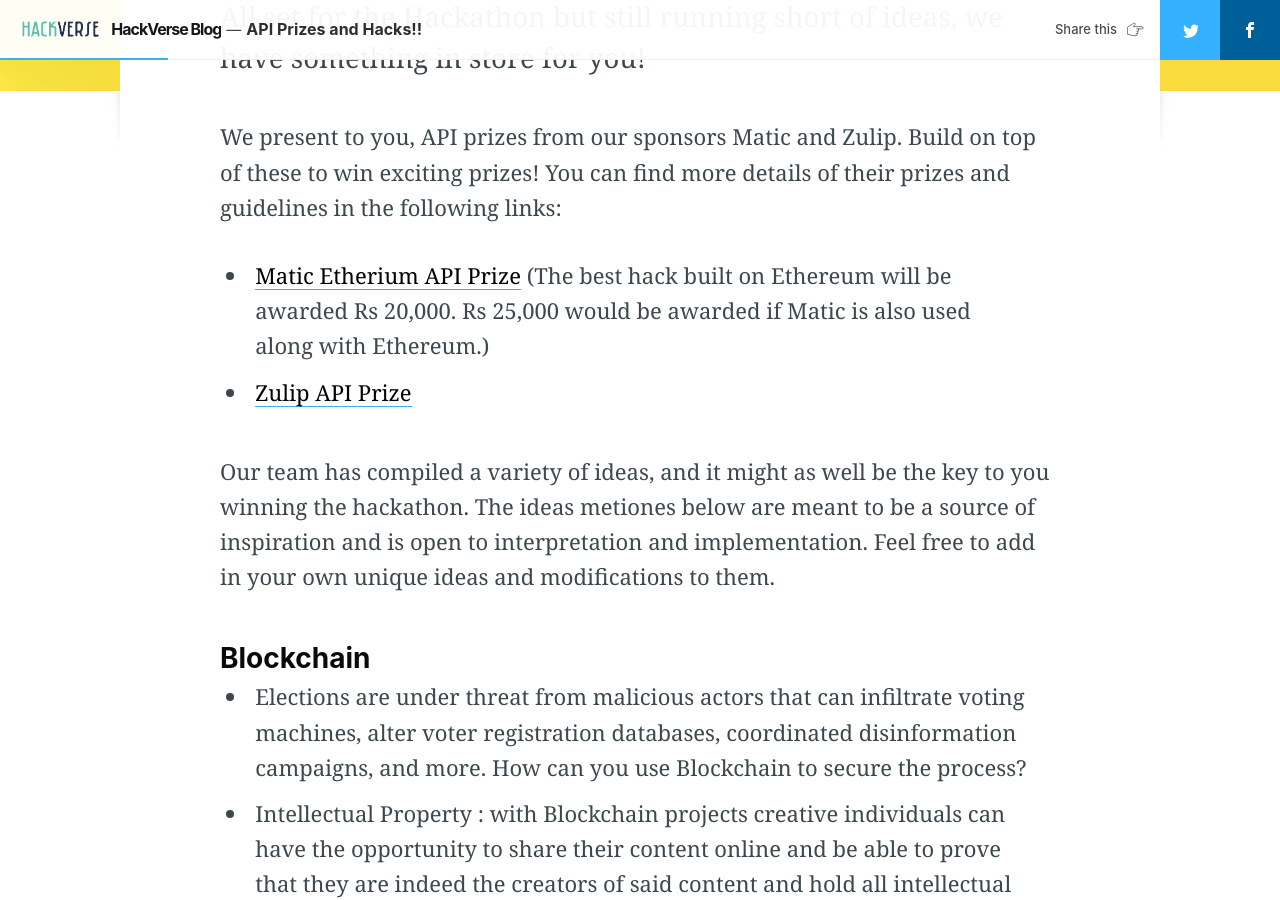
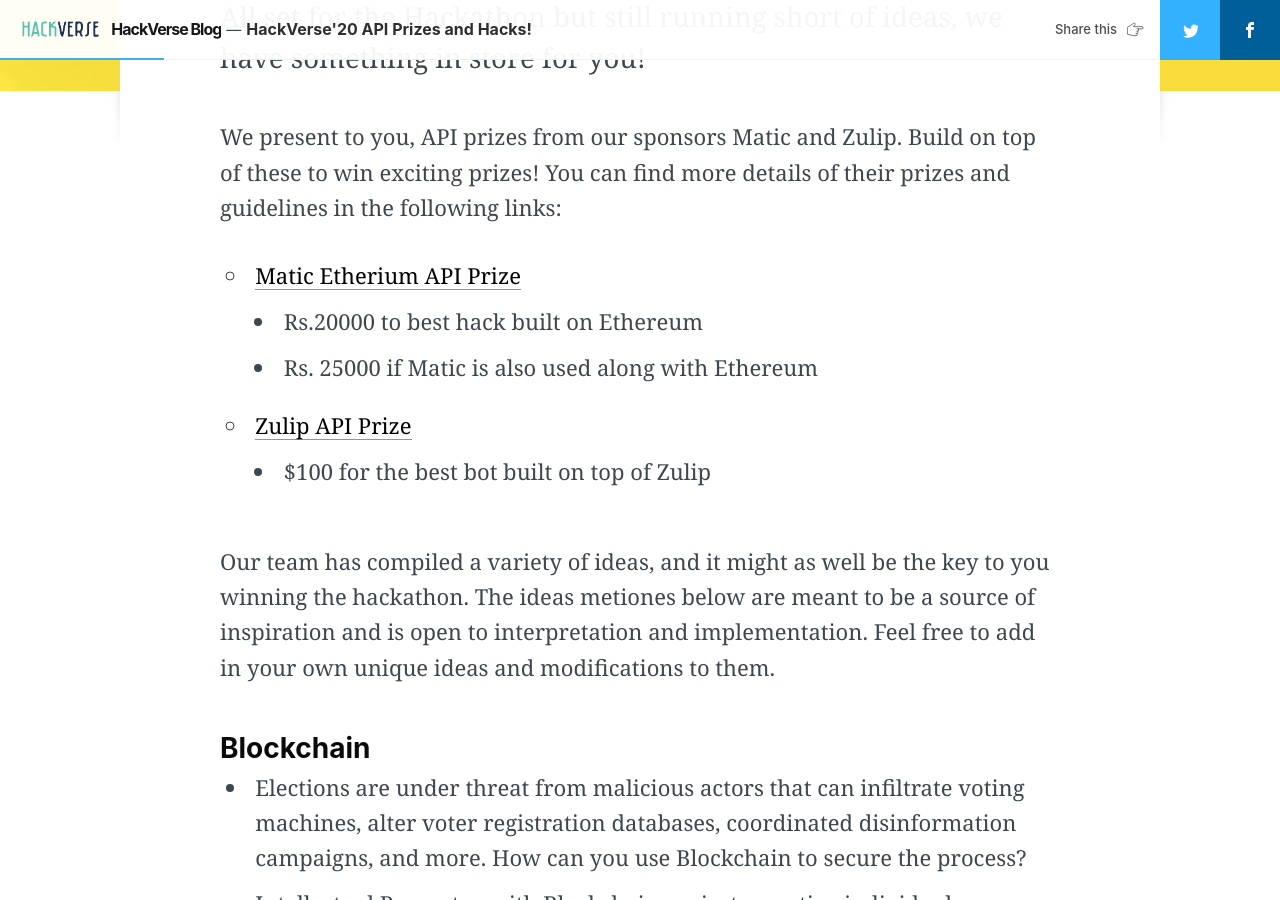
Before and after one commit to HackVerse/blog, a Jekyll site: the page built from _posts/2020-01-20-hacks.md, in a window 1280 px wide and 900 px high, scrolled down 971 px. Built offline with Jekyll 4.4.1, drawn with Linux system fonts in a browser that asks for light colours; nearby versions of some CDN libraries; comment, search, counter and statistics services are not loaded; some of the changed text lies outside the part shown.

Commit message:
minor content changes

```diff
--- a/_posts/2020-01-20-hacks.md
+++ b/_posts/2020-01-20-hacks.md
@@ -3,7 +3,7 @@ layout: post
 current: post
 cover:  assets/images/ideas.jpg
 navigation: True
-title: API Prizes and Hacks!!
+title: HackVerse'20 API Prizes and Hacks!
 date: 2020-01-19 10:00:00
 tags: [hackverse]
 class: post-template
@@ -18,9 +18,17 @@ All set for the Hackathon but still running short of ideas, we have something in
 
 We present to you, API prizes from our sponsors Matic and Zulip. Build on top of these to win exciting prizes! You can find more details of their prizes and guidelines in the following links:
 
-- [Matic Etherium API Prize](https://paper.dropbox.com/doc/Matic-Ethereum-Track-Prize-FToXnL0x0THdKv7C3PaT9) (The best hack built on Ethereum will be awarded Rs 20,000. Rs 25,000 would be awarded if Matic is also used along with Ethereum.)
-- [Zulip API Prize](https://paper.dropbox.com/doc/Zulip-Bot-Prize-vZuqxEnsfhEReqKucdlfB)
-
+<ul style="list-style-type: circle;">
+    <li> <a href="https://paper.dropbox.com/doc/Matic-Ethereum-Track-Prize-FToXnL0x0THdKv7C3PaT9">Matic Etherium API Prize</a> </li>
+    <ul>
+        <li>Rs.20000 to best hack built on Ethereum </li>
+        <li>Rs. 25000 if Matic is also used along with Ethereum </li>
+    </ul>
+    <li> <a href="https://paper.dropbox.com/doc/Zulip-Bot-Prize-vZuqxEnsfhEReqKucdlfB">Zulip API Prize</a> </li>
+    <ul>
+        <li>$100 for the best bot built on top of Zulip</li>
+    </ul>
+</ul>
 Our team has compiled a variety of ideas, and it might as well be the key to you winning the hackathon. The ideas metiones below are meant to be a source of inspiration and is open to interpretation and implementation. Feel free to add in your own unique ideas and modifications to them.
 
 
@@ -89,6 +97,9 @@ Our team has compiled a variety of ideas, and it might as well be the key to you
 
 * Rural medical care- Medical care in the villages is barely sufficient and lacking in a lot of facilities, which leads to an unfair amount of deaths, how can this be solved?
 
+
+For other good inspiration, we suggest [this page.](https://gist.github.com/tsaqib/9a8ded18603881b76a8f)
+
 ## References
 
 - [https://mlsdev.com/blog/top-10-problems-that-blockchain-technology-solves](https://mlsdev.com/blog/top-10-problems-that-blockchain-technology-solves)
```
